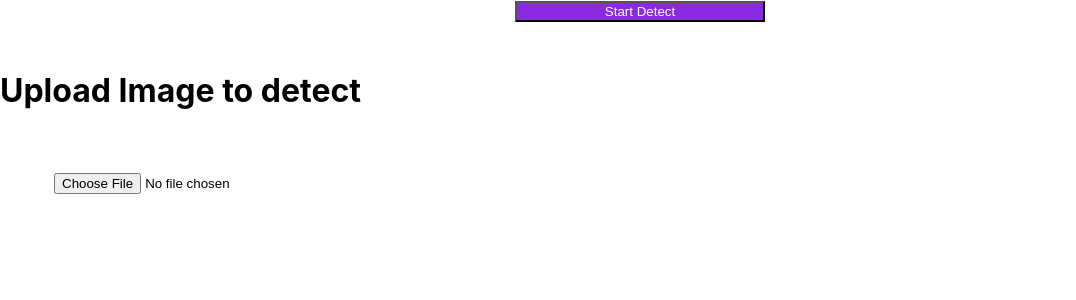
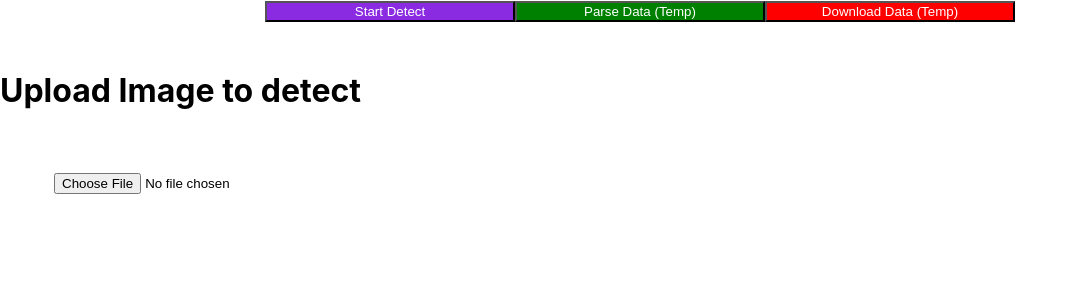
Before and after one commit to pascotty/degen-project, a React (Create React App) app: page / in a window 1280 px wide. Shown: the top 300 px of the page, without its empty margins (0-1076 px from the left). Built offline with nearby package versions, Linux system fonts and the light colour scheme.

Commit message:
Can download csv (only first 10 lines for testing) data in the format for darknet usage

```diff
--- a/src/App.js
+++ b/src/App.js
@@ -1,28 +1,62 @@
-import logo from './logo.svg';
 import './App.css';
 import React, { useEffect, useState, useRef } from "react";
-import * as cocoSsd from "@tensorflow-models/coco-ssd";
+
 import * as tf from '@tensorflow/tfjs';
-
-import Webcam from "react-webcam";
+import Papa from "papaparse"
+import FileSaver from 'file-saver'
+import JSZip from "jszip"
 
 import UploadAndDisplayImage from "./UploadAndDisplayImage"
-
 import DataFaces from "./data/faces_q.csv"
 import TestFaces from "./data/test.csv"
-import TrainDataStream from "./data/train/"
 function App() {
 
   var [model, setModel] = useState();
   const [videoWidth, setVideoWidth] = useState(960);
   const [videoHeight, setVideoHeight] = useState(640);
+  //const JSZip = require('jszip')();
+  var zip = new JSZip();
 
-  //Create a text file for EACH LINE (each image) from the csv file
+  const csvUrl = "https://raw.githubusercontent.com/arfafax/E621-Face-Dataset/master/faces_q.csv";
+
+  var csvData;
+  async function getCSVData(){
+    Papa.parse(csvUrl, {
+      download: true,
+      complete: async function(results) {
+        csvData = (await results);
+        formatToTextFiles();
+      }
+    });
+  }
 
 
 
+  async function formatToTextFiles(){
+    for(let i = 1; i <= 10; i++)//csvData.data.length; i++)
+    {
+      console.log(csvData.data[i][16] + " " +
+      ((parseFloat(csvData.data[i][6]) + parseFloat(csvData.data[i][4])) / 2).toString() + " " +
+      ((parseFloat(csvData.data[i][7]) + parseFloat(csvData.data[i][5])) / 2).toString() + " " +
+      (parseFloat(csvData.data[i][6]) - parseFloat(csvData.data[i][4])).toString() + " " +
+      (parseFloat(csvData.data[i][7]) - parseFloat(csvData.data[i][5])).toString());
+
+      //in the format of <object-class> <x_center> <y_center> <width> <height>
+      zip.file(csvData.data[i][0] + ".txt", csvData.data[i][16] + " " +
+      ((parseFloat(csvData.data[i][6]) + parseFloat(csvData.data[i][4])) / 2).toString() + " " +
+      ((parseFloat(csvData.data[i][7]) + parseFloat(csvData.data[i][5])) / 2).toString() + " " +
+      (parseFloat(csvData.data[i][6]) - parseFloat(csvData.data[i][4])).toString() + " " +
+      (parseFloat(csvData.data[i][7]) - parseFloat(csvData.data[i][5])).toString());
+    }
 
 
+  }
+  async function downloadParsedData(){
+    zip.generateAsync({type: "blob"}).then(content => {
+      FileSaver.saveAs(content, "testData.zip");
+      //console.log("TEST")
+    });
+  }
 
 
 /* TENSORFLOW ATEMPT at CNN, need training images to be tensors
@@ -142,7 +176,12 @@ function App() {
       <button variant={"contained"} style={{ color: "white",backgroundColor: "blueviolet",width: "50%",maxWidth: "250px", top: "100px"}} onClick={() => { predictionFunction(); }}>
         Start Detect
       </button>
-
+      <button variant={"contained"} style={{ color: "white",backgroundColor: "green",width: "50%",maxWidth: "250px", top: "100px"}} onClick={() => {   getCSVData(); }}>
+        Parse Data (Temp)
+      </button>
+      <button variant={"contained"} style={{ color: "white",backgroundColor: "red",width: "50%",maxWidth: "250px", top: "100px"}} onClick={() => {   downloadParsedData(); }}>
+        Download Data (Temp)
+      </button>
 
 
     </div>
```
Also changed, not shown: package.json (+4 -11 lines), 1 other file (tests, documents, lock files or other folders).
